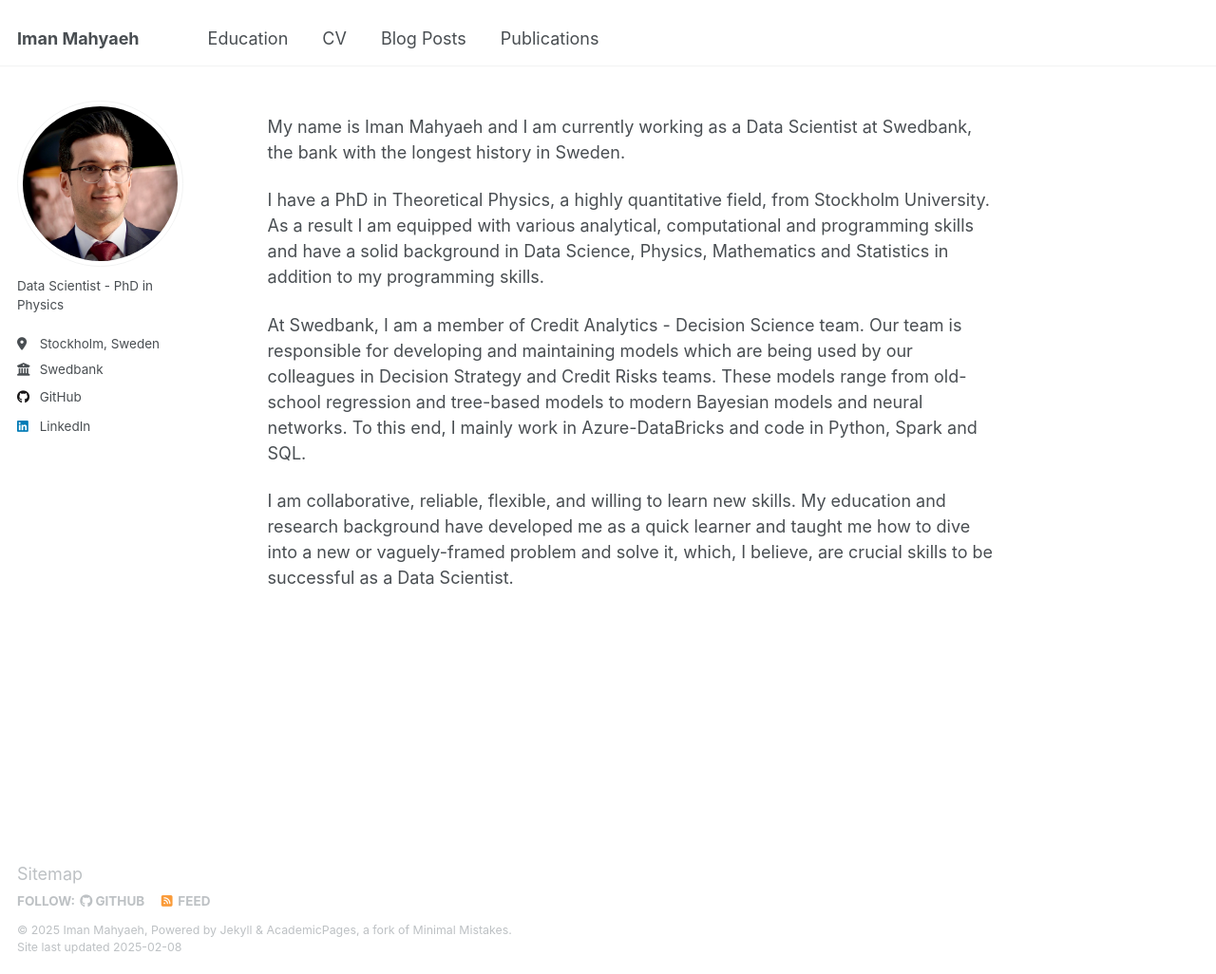
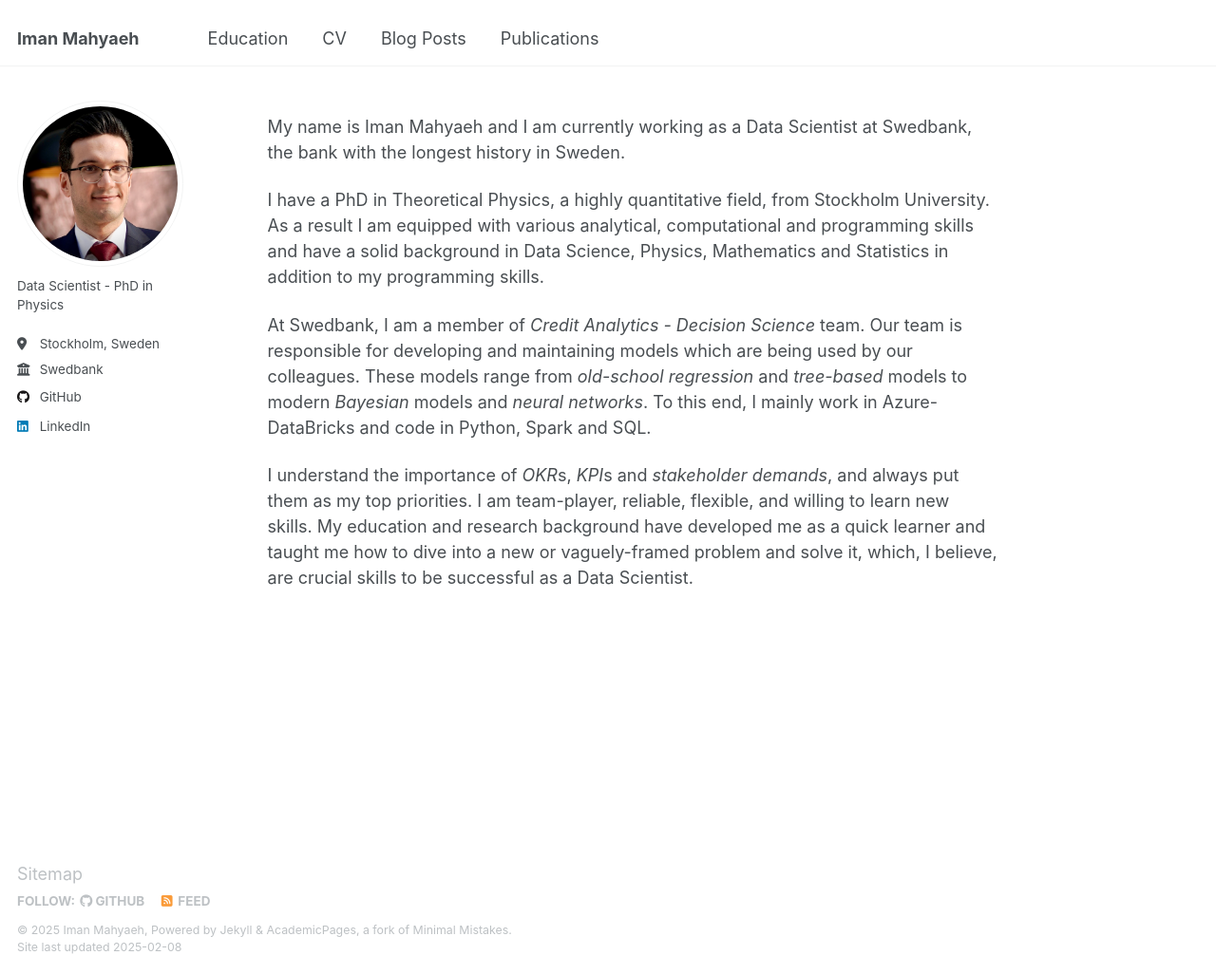
Before and after one commit to imanm24/imanm24.github.io, a Jekyll site: the page built from _pages/about.md, in a window 1280 px wide and 1026 px high. Shown: the whole window at 95% size. Built offline with Jekyll 4.4.1, drawn with Linux system fonts in a browser that asks for light colours.

Commit message:
Update about.md

```diff
--- a/_pages/about.md
+++ b/_pages/about.md
@@ -11,6 +11,6 @@ My name is Iman Mahyaeh and I am currently working as a Data Scientist at Swedba
 
 I have a PhD in Theoretical Physics, a highly quantitative field, from Stockholm University. As a result I am equipped with various analytical, computational and programming skills and have a solid background in Data Science, Physics, Mathematics and Statistics in addition to my programming skills.
 
-At Swedbank, I am a member of Credit Analytics - Decision Science team. Our team is responsible for developing and maintaining models which are being used by our colleagues in Decision Strategy and Credit Risks teams. These models range from old-school regression and tree-based models to modern Bayesian models and neural networks. To this end, I mainly work in Azure-DataBricks and code in Python, Spark and SQL.
+At Swedbank, I am a member of *Credit Analytics - Decision Science* team. Our team is responsible for developing and maintaining models which are being used by our colleagues. These models range from *old-school regression* and *tree-based* models to modern *Bayesian* models and *neural networks*. To this end, I mainly work in Azure-DataBricks and code in Python, Spark and SQL.
 
-I am collaborative, reliable, flexible, and willing to learn new skills. My education and research background have developed me as a quick learner and taught me how to dive into a new or vaguely-framed problem and solve it, which, I believe, are crucial skills to be successful as a Data Scientist.
+I understand the importance of *OKR*s, *KPI*s and *stakeholder demands*, and always put them as my top priorities. I am team-player, reliable, flexible, and willing to learn new skills. My education and research background have developed me as a quick learner and taught me how to dive into a new or vaguely-framed problem and solve it, which, I believe, are crucial skills to be successful as a Data Scientist.
```
